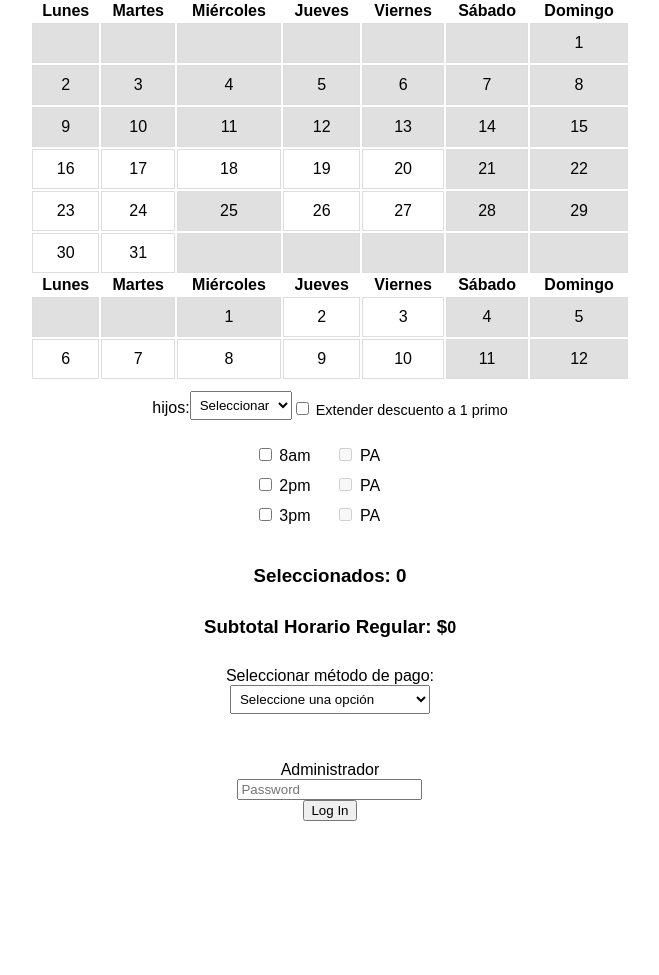
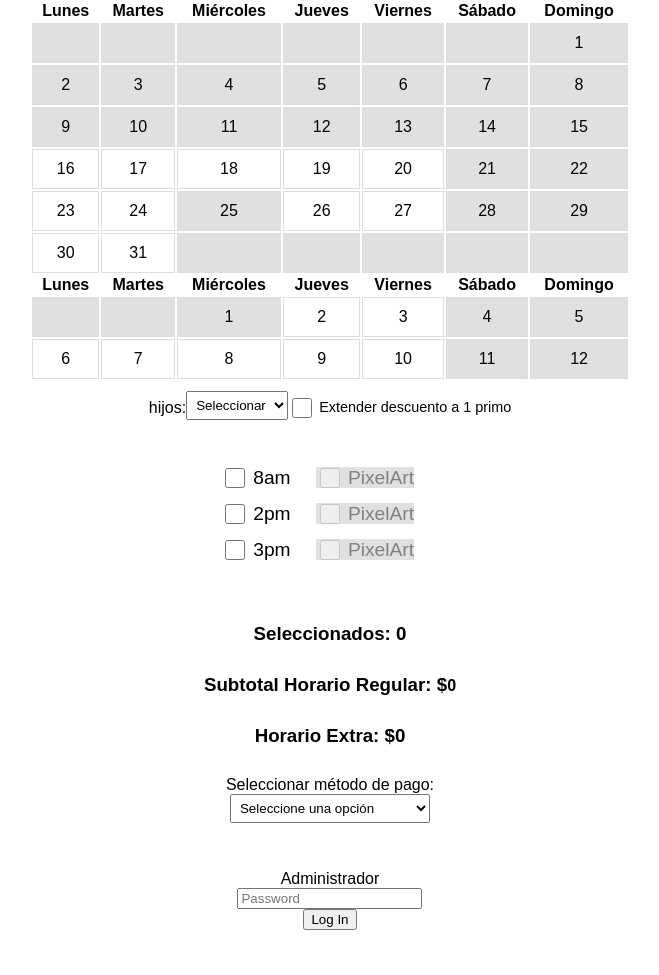
Before and after one commit to galanisx1/WebDemo1, a Flask app: page / in a window 1280 px wide. Shown: the part 94-1069 px from the top of the page, without its empty margins (310-969 px from the left). Before the commit the page ends 915 px from the top, so only its background shows below. Run offline with Flask 3, Linux system fonts and the light colour scheme.

Commit message:
Update index.html

```diff
--- a/templates/index.html
+++ b/templates/index.html
@@ -182,8 +182,50 @@ h1, h3 {
         font-size: 1.5rem;
     }
 }
+    </style>
 
+<title>Checkbox Logic</title>
+<style>
+    .checkbox-container {
+        display: flex;
+        flex-direction: column;
+        margin: 20px;
+    }
+
+    .row {
+        display: flex;
+        align-items: center;
+        margin-bottom: 10px;
+    }
+
+    .time-checkbox, .pa-checkbox {
+        margin-right: 15px;
+    }
+
+    .label {
+        margin-right: 10px;
+        font-size: 1.2em; /* Increase font size */
+    }
+
+    input[type="checkbox"] {
+        width: 20px;
+        height: 20px;
+        vertical-align: middle;
+    }
+
+    input[type="checkbox"]:disabled {
+        cursor: not-allowed; /* Not-allowed cursor for disabled checkboxes */
+    }
+
+    .label.disabled {
+        color: gray; /* Gray font for disabled labels */
+    }
+
+    .label.enabled {
+        color: black; /* Black font for enabled labels */
+    }
 </style>
+
 </head>
 <body>
     <h1>Calendario de Diciembre 2024 y Enero 2025</h1>
@@ -304,6 +346,8 @@ h1, h3 {
 
     <div class="checkbox-container">
         <!-- Row for 8am -->
+        <div class="checkbox-container">
+            <!-- Row for 8am -->
             <div class="row">
                 <div class="time-checkbox">
                     <label class="label">
@@ -311,8 +355,8 @@ h1, h3 {
                     </label>
                 </div>
                 <div class="pa-checkbox">
-                <label class="label">
-                    <input type="checkbox" id="8am-pa1" disabled> PA
+                    <label class="label disabled" id="label-8am-pa">
+                        <input type="checkbox" id="8am-pa1" disabled> PixelArt
                     </label>
                 </div>
             </div>
@@ -325,8 +369,8 @@ h1, h3 {
                     </label>
                 </div>
                 <div class="pa-checkbox">
-                <label class="label">
-                    <input type="checkbox" id="2pm-pa1" disabled> PA
+                    <label class="label disabled" id="label-2pm-pa">
+                        <input type="checkbox" id="2pm-pa1" disabled> PixelArt
                     </label>
                 </div>
             </div>
@@ -339,9 +383,10 @@ h1, h3 {
                     </label>
                 </div>
                 <div class="pa-checkbox">
-                <label class="label">
-                    <input type="checkbox" id="3pm-pa1" disabled> PA
+                    <label class="label disabled" id="label-3pm-pa">
+                        <input type="checkbox" id="3pm-pa1" disabled> PixelArt
                     </label>
+                </div>
             </div>
         </div>
     </div>
@@ -352,6 +397,9 @@ h1, h3 {
 
     <!-- Subtotal Horario Regular -->
     <h3>Subtotal Horario Regular: $<span id="subtotal_horarioregular">0</span></h3>
+
+    <!-- Nuevo Label para Horario Extra -->
+    <h3>Horario Extra: $<span id="horario_extra">0</span></h3>
 
     <div class="input-container">
         <label for="payment-method">Seleccionar método de pago:</label>
@@ -732,69 +780,157 @@ if (diasSeleccionados >= 1 && diasSeleccionados <= 4) {
 </script>
 
 <script>
-    // Variables to track extra hours and PA selection
-    let hextra8am = 0;
-    let hextra2pm = 0;
-    let hextra3pm = 0;
-    let PA8am = 0;
-    let PA2pm = 0;
-    let PA3pm = 0;
-
-    // Function to update checkboxes and variables
     function updateCheckboxes() {
         const checkbox8am = document.getElementById("8am");
         const checkbox8amPA = document.getElementById("8am-pa1");
+        const label8amPA = document.getElementById("label-8am-pa");
+
         const checkbox2pm = document.getElementById("2pm");
         const checkbox2pmPA = document.getElementById("2pm-pa1");
+        const label2pmPA = document.getElementById("label-2pm-pa");
+
         const checkbox3pm = document.getElementById("3pm");
         const checkbox3pmPA = document.getElementById("3pm-pa1");
+        const label3pmPA = document.getElementById("label-3pm-pa");
 
         // Update 8am logic
         if (!checkbox8am.checked) {
-            hextra8am = 0;
             checkbox8amPA.checked = false;
             checkbox8amPA.disabled = true;
-            PA8am = 0;
+            label8amPA.classList.add("disabled");
+            label8amPA.classList.remove("enabled");
         } else {
-            hextra8am = 1;
             checkbox8amPA.disabled = false;
-            PA8am = checkbox8amPA.checked ? 1 : 0;
+            label8amPA.classList.add("enabled");
+            label8amPA.classList.remove("disabled");
         }
 
         // Update 2pm logic
         if (!checkbox2pm.checked) {
-            hextra2pm = 0;
             checkbox2pmPA.checked = false;
             checkbox2pmPA.disabled = true;
-            PA2pm = 0;
+            label2pmPA.classList.add("disabled");
+            label2pmPA.classList.remove("enabled");
         } else {
-            hextra2pm = 1;
             checkbox2pmPA.disabled = false;
-            PA2pm = checkbox2pmPA.checked ? 1 : 0;
+            label2pmPA.classList.add("enabled");
+            label2pmPA.classList.remove("disabled");
         }
 
         // Update 3pm logic
         if (!checkbox3pm.checked) {
-            hextra3pm = 0;
             checkbox3pmPA.checked = false;
             checkbox3pmPA.disabled = true;
-            PA3pm = 0;
+            label3pmPA.classList.add("disabled");
+            label3pmPA.classList.remove("enabled");
         } else {
-            hextra3pm = 1;
             checkbox3pmPA.disabled = false;
-            PA3pm = checkbox3pmPA.checked ? 1 : 0;
+            label3pmPA.classList.add("enabled");
+            label3pmPA.classList.remove("disabled");
         }
     }
 
-    // Add event listeners to checkboxes
     document.getElementById("8am").addEventListener("change", updateCheckboxes);
-    document.getElementById("8am-pa1").addEventListener("change", updateCheckboxes);
     document.getElementById("2pm").addEventListener("change", updateCheckboxes);
-    document.getElementById("2pm-pa1").addEventListener("change", updateCheckboxes);
     document.getElementById("3pm").addEventListener("change", updateCheckboxes);
-    document.getElementById("3pm-pa1").addEventListener("change", updateCheckboxes);
 </script>
 
+<script type="text/javascript">
+function updateHorarioExtra() {
+    const diasSeleccionados = Dias_Seleccionados;
+    const participantesHijos = parseInt(Var_Participantes_hijos) || 0;
+    const checkbox8am = document.getElementById("8am").checked;
+    const checkbox8amPA = document.getElementById("8am-pa1").checked;
+    const checkbox2pm = document.getElementById("2pm").checked;
+    const checkbox2pmPA = document.getElementById("2pm-pa1").checked;
+
+    let extraSumarParticipante = 0;
+    let extraSumarParticipante2pm = 0;
+    let extraSumarParticipante3pm = 0;
+    let hExtraTotal = 0;
+    let hExtra8am = 0;
+    let hExtra2pm = 0;
+    let hExtra3pm = 0;
+
+    // Calculo para las 8am
+    // Calcula Extra_Sumar_Participante solo si hay al menos 2 hijos
+        if (participantesHijos >= 2) {
+        if (checkbox8am && !checkbox8amPA && diasSeleccionados >= 1 && diasSeleccionados <= 4) {
+            extraSumarParticipante = 23 * (participantesHijos - 1) * diasSeleccionados;
+        } else if (checkbox8am && checkbox8amPA && diasSeleccionados >= 1 && diasSeleccionados <= 4) {
+            extraSumarParticipante = 25 * (participantesHijos - 1) * diasSeleccionados;
+        } else if (checkbox8am && !checkbox8amPA && diasSeleccionados >= 5) {
+            extraSumarParticipante = 14 * (participantesHijos - 1) * diasSeleccionados;
+        } else {
+            extraSumarParticipante = 15 * (participantesHijos - 1) * diasSeleccionados;
+        }
+    }
+
+    // Calcula HExtra según las condiciones
+    if (checkbox8am && !checkbox8amPA && diasSeleccionados >= 1 && diasSeleccionados <= 4) {
+        hExtra8am = ((45 * 1) * diasSeleccionados) + extraSumarParticipante;
+    }
+
+    if (checkbox8am && !checkbox8amPA && diasSeleccionados >= 5) {
+        hExtra8am = ((27 * 1) * diasSeleccionados) + extraSumarParticipante;
+    }
+
+    if (checkbox8am && checkbox8amPA && diasSeleccionados >= 1 && diasSeleccionados <= 4) {
+        hExtra8am = ((50 * 1) * diasSeleccionados) + extraSumarParticipante;
+    }
+
+    if (checkbox8am && checkbox8amPA && diasSeleccionados >= 5) {
+        hExtra8am = ((30 * 1) * diasSeleccionados) + extraSumarParticipante;
+    }
+
+
+    // Calculo para las 2pm
+    // Calcula Extra_Sumar_Participante solo si hay al menos 2 hijos
+    if (participantesHijos >= 2) {
+        if (checkbox2pm && !checkbox2pmPA && diasSeleccionados >= 1 && diasSeleccionados <= 4) {
+            extraSumarParticipante2pm = 23 * (participantesHijos - 1) * diasSeleccionados;
+        } else if (checkbox2pm && checkbox2pmPA && diasSeleccionados >= 1 && diasSeleccionados <= 4) {
+            extraSumarParticipante2pm = 25 * (participantesHijos - 1) * diasSeleccionados;
+        } else if (checkbox2pm && !checkbox2pmPA && diasSeleccionados >= 5) {
+            extraSumarParticipante2pm = 14 * (participantesHijos - 1) * diasSeleccionados;
+        } else {
+            extraSumarParticipante2pm = 15 * (participantesHijos - 1) * diasSeleccionados;
+        }
+    }
+
+    // Calcula HExtra según las condiciones
+    if (checkbox2pm && !checkbox2pmPA && diasSeleccionados >= 1 && diasSeleccionados <= 4) {
+        hExtra2pm = ((45 * 1) * diasSeleccionados) + extraSumarParticipante2pm;
+    }
+
+    if (checkbox2pm && !checkbox2pmPA && diasSeleccionados >= 5) {
+        hExtra2pm = ((27 * 1) * diasSeleccionados) + extraSumarParticipante2pm;
+    }
+
+    if (checkbox2pm && checkbox2pmPA && diasSeleccionados >= 1 && diasSeleccionados <= 4) {
+        hExtra2pm = ((50 * 1) * diasSeleccionados) + extraSumarParticipante2pm;
+    }
+
+    if (checkbox2pm && checkbox2pmPA && diasSeleccionados >= 5) {
+        hExtra2pm = ((30 * 1) * diasSeleccionados) + extraSumarParticipante2pm;
+    }
+
+    // Sumatoria de Horas Extras
+    hExtraTotal = hExtra8am + hExtra2pm + hExtra3pm
+    // Actualiza el valor en el documento
+    document.getElementById("horario_extra").textContent = hExtraTotal;
+}
+
+// Llama a updateHorarioExtra cuando cambian las condiciones relevantes
+document.getElementById('Participantes_hijos').addEventListener('change', updateHorarioExtra);
+document.getElementById("8am").addEventListener("change", updateHorarioExtra);
+document.getElementById("8am-pa1").addEventListener("change", updateHorarioExtra);
+document.getElementById("2pm").addEventListener("change", updateHorarioExtra);
+document.getElementById("2pm-pa1").addEventListener("change", updateHorarioExtra);
+document.querySelectorAll('.calendar td').forEach(cell => {
+    cell.addEventListener('click', updateHorarioExtra);
+});
+</script>
 
 </body>
 </html>
```
Lines whose indentation alone changed are shown as unchanged.
